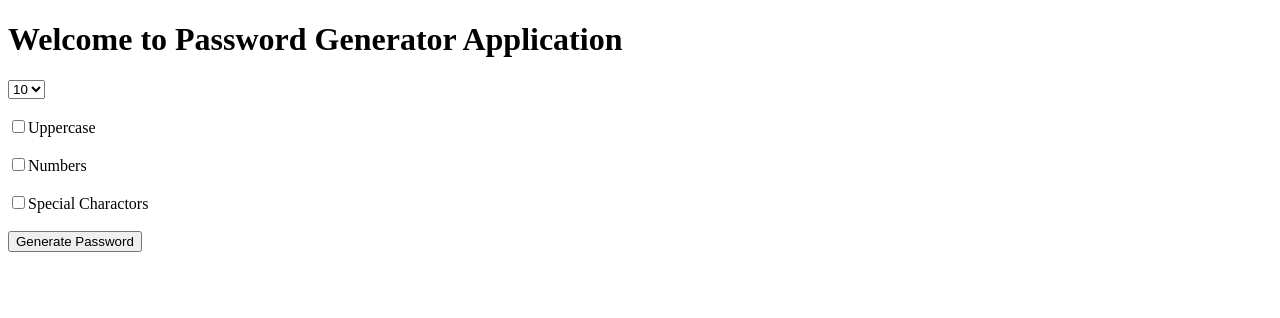
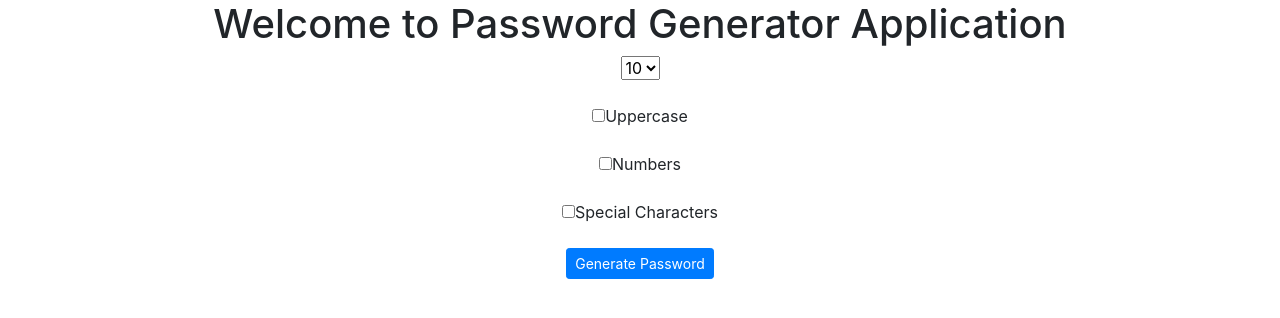
Before and after one commit to Isarangn/Random_password_generator, a Django app: page / in a window 1280 px wide. Shown: the top 318 px of the page. Run offline with Django 3.2, Linux system fonts and the light colour scheme; some libraries are stand-ins or nearby versions.

Commit message:
completed

```diff
--- a/Random_Password_Generator/urls.py
+++ b/Random_Password_Generator/urls.py
@@ -19,6 +19,6 @@ from generator import views
 
 urlpatterns = [
     path('admin/', admin.site.urls),
-    path('', views.home),
+    path('', views.home, name='home'),
     path('password/', views.password, name='password')
 ]
--- a/generator/templates/home.html
+++ b/generator/templates/home.html
@@ -4,10 +4,13 @@
 <head>
     <meta charset="UTF-8">
     <meta name="viewport" content="width=device-width, initial-scale=1.0">
+    <link rel="stylesheet" href="https://stackpath.bootstrapcdn.com/bootstrap/4.5.2/css/bootstrap.min.css" integrity="sha384-JcKb8q3iqJ61gNV9KGb8thSsNjpSL0n8PARn9HuZOnIxN0hoP+VmmDGMN5t9UJ0Z" crossorigin="anonymous">
+
     <title>Random Password Generator</title>
 </head>
 
 <body>
+    <div class="container text-center">
         <h1>Welcome to Password Generator Application</h1>
         <form action="{% url 'password' %}">
             <select name="length">
@@ -24,18 +27,19 @@
         </select>
             <br>
             <br>
-        <input type="checkbox" name="upercase">Uppercase
+            <input type="checkbox" name="uppercase">Uppercase
             <br>
             <br>
             <input type="checkbox" name="numbers">Numbers
             <br>
             <br>
-        <input type="checkbox" name="special">Special Charactors
+            <input type="checkbox" name="special">Special Characters
             <br>
             <br>
-        <input type="submit" value="Generate Password">
+            <input type="submit" value="Generate Password" class="btn btn-primary btn-sm">
             <br>
         </form>
+    </div>
 
 </body>
 
--- a/generator/views.py
+++ b/generator/views.py
@@ -8,10 +8,18 @@ def home(request):
 
 
 def password(request):
-    charactors = list('abcdefghijkalmnopqrstuvwxyz')
-    length = 10
+    characters = list('abcdefghijkalmnopqrstuvwxyz')
+
+    if request.GET.get('uppercase'):
+        characters.extend(list('ABCDEFGHIJKLMNOPQRSTUVWXYZ'))
+    if request.GET.get('numbers'):
+        characters.extend(list('1234567890'))
+    if request.GET.get('special'):
+        characters.extend(list('@!#$%&*'))
+
+    length = int(request.GET['length'])
     thepassword = ""
     for x in range(length):
-        thepassword += random.choice(charactors)
+        thepassword += random.choice(characters)
 
     return render(request, 'password.html',{'password':thepassword})
```
Also changed, not shown: generator/templates/password.html (+8 -2 lines). Lines whose indentation alone changed are shown as unchanged.
